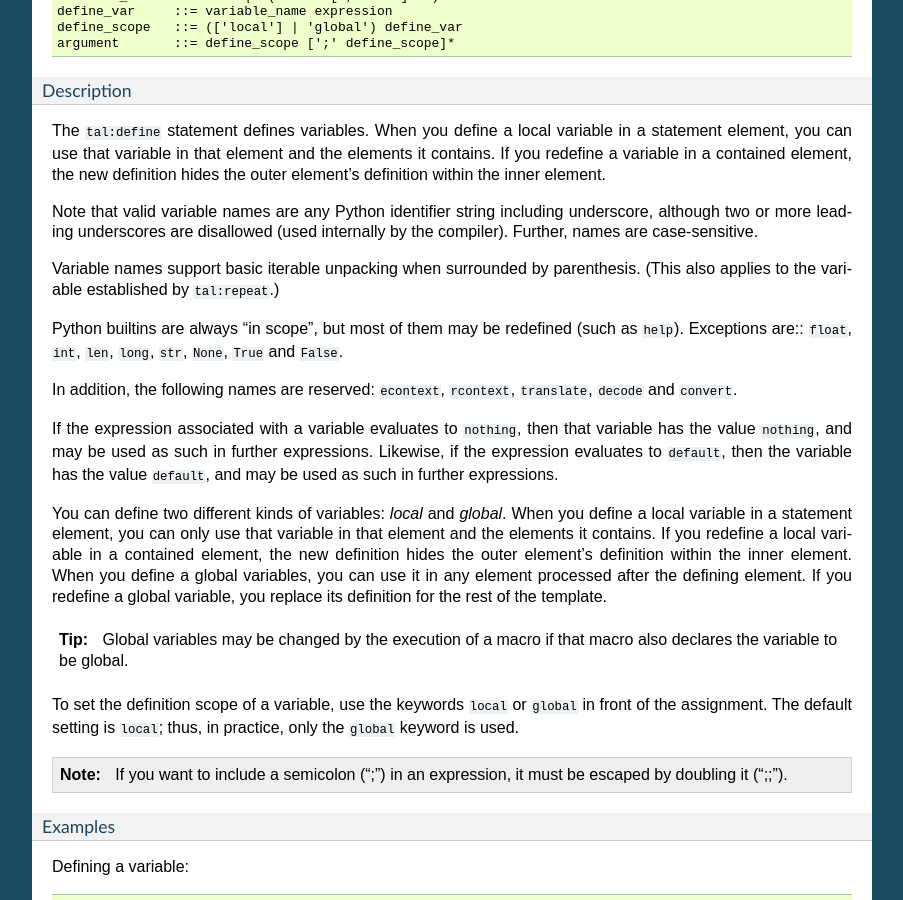
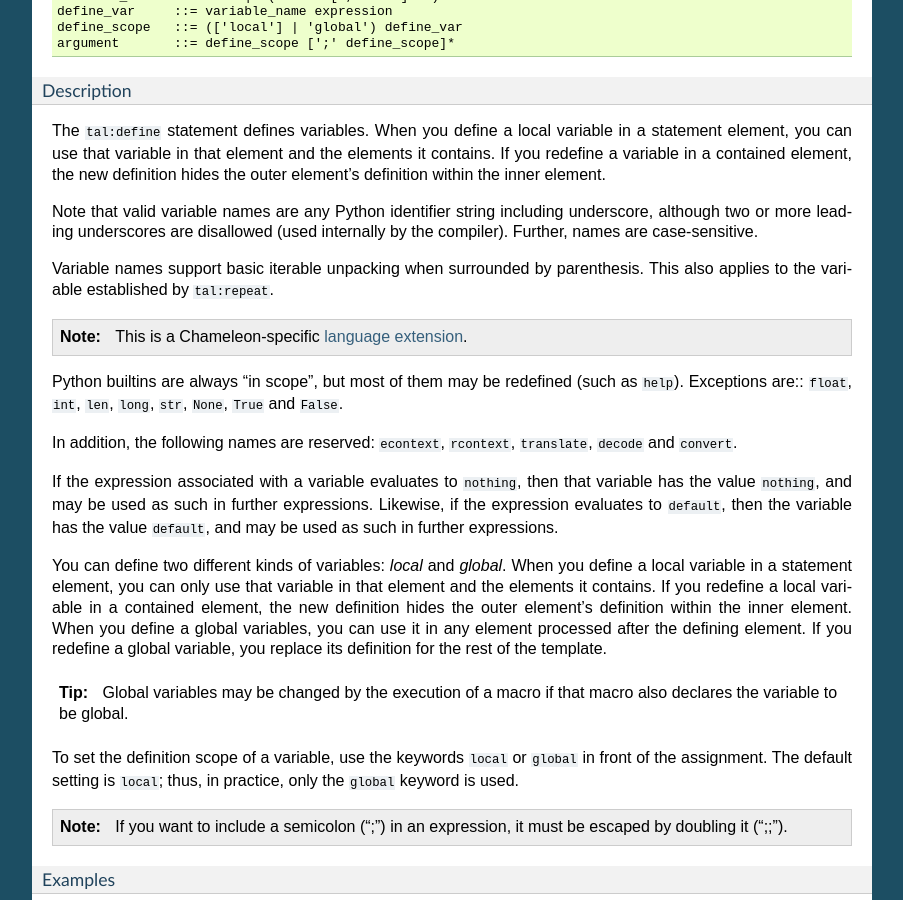
Before and after one commit to malthe/chameleon, a Sphinx documentation site: the page built from docs/reference.rst, in a window 1280 px wide and 900 px high, scrolled down 5242 px. Shown: the whole window, without its empty margins (198-1101 px from the left). Built offline with Sphinx 7.4.7, drawn with Linux system fonts in a browser that asks for light colours; pages that are not in the unit, such as notebooks, are missing from menus.

Commit message:
Link tal:define mention of unpacking to the new-features section.

```diff
--- a/docs/reference.rst
+++ b/docs/reference.rst
@@ -341,8 +341,10 @@ disallowed (used internally by the compiler). Further, names are
 case-sensitive.
 
 Variable names support basic iterable unpacking when surrounded by
-parenthesis. (This also applies to the variable established by
-``tal:repeat``.)
+parenthesis. This also applies to the variable established by
+``tal:repeat``.
+
+.. note:: This is a Chameleon-specific :ref:`language extension <new-features>`.
 
 Python builtins are always "in scope", but most of them may be
 redefined (such as ``help``). Exceptions are:: ``float``, ``int``,
```
